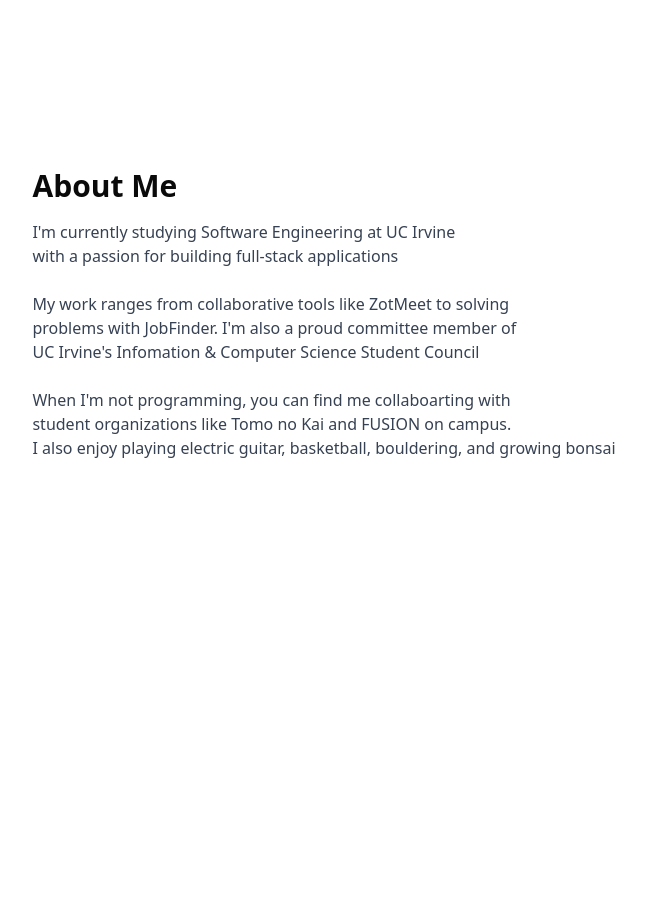
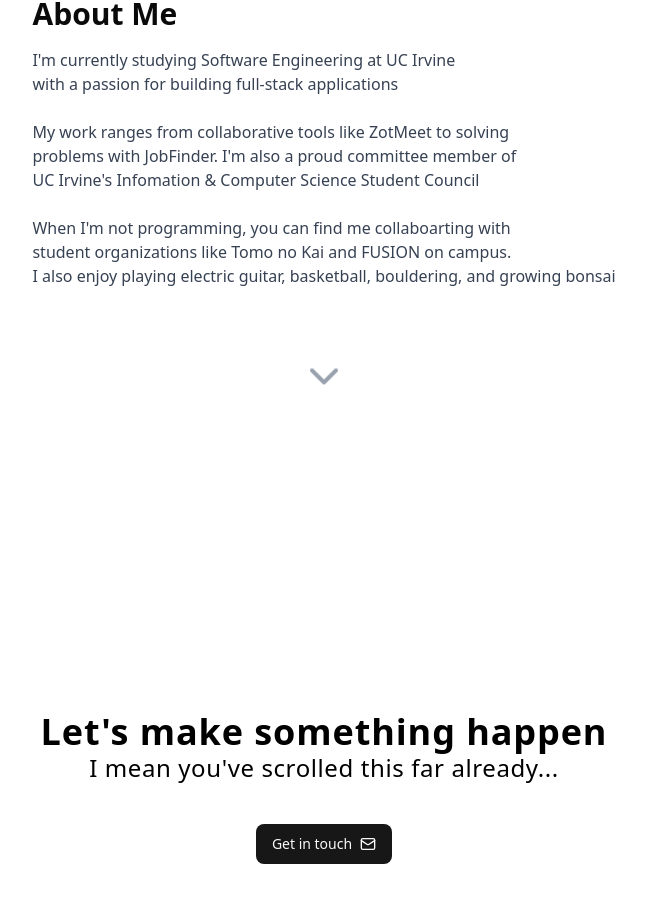
Before and after one commit to ethancha0/new-portfolio, a Next.js app: page / in a window 1280 px wide. Shown: the part 1868-2770 px from the top of the page, without its empty margins (316-962 px from the left). Before the commit the page ends 2360 px from the top, so only its background shows below. Built offline with nearby package versions, Linux system fonts and the light colour scheme.

Commit message:
feat: contact section, resume link

```diff
--- a/app/page.tsx
+++ b/app/page.tsx
@@ -1,7 +1,8 @@
 import Project from "@/components/project_row/project"
 import Header from "@/components/header"
-import About from "@/components/ui/about";
-import ChevronButton from "@/components/ui/chevron-button";
+import About from "@/components/about";
+import Contact from "@/components/contact";
+
 
 
 
@@ -23,6 +24,10 @@
           <About/>
         </section>
 
+        <section id="contact" className="scroll-mt-[25vh] flex justify-center">
+          <Contact/>
+        </section>
+
 
 
     </div>
--- a/components/ui/about.tsx
+++ b/components/about.tsx
@@ -1,8 +1,9 @@
 import React from 'react'
+import ChevronButton from './ui/chevron-button'
 
 const About = () => {
   return (
-    <div className="mt-35 p-8 flex gap-110 ">
+    <div className="flex gap-110 ">
 
         <div>
             <div className="max-w-4xl">
@@ -19,6 +20,14 @@
             When I'm not programming, you can find me collaboarting with <br/>student organizations like
             Tomo no Kai and FUSION on campus.<br/> I also enjoy playing electric guitar, basketball, bouldering, and growing bonsai
         </p>
+
+         <ChevronButton
+          redirect={"contactScroll"}
+          position="inline"
+          wrapperClassName="py-16"
+          buttonClassName="p-6 rounded-full"
+        />
+
         </div>
 
 
--- /dev/null
+++ b/components/contact.tsx
@@ -0,0 +1,35 @@
+import React from 'react'
+import { TextGenerateEffect } from './ui/text-generate-effect'
+import { Button } from './ui/button'
+import { Mail } from 'lucide-react';
+
+const Contact = () => {
+  return (
+    <div className="mt-50 mb-50">
+
+        <div className="text-center">
+        <TextGenerateEffect
+            words="Let's make something happen"
+            className="text-4xl"
+          />
+        <TextGenerateEffect
+            words="I mean you've scrolled this far already... "
+            className="text-2xl font-normal"
+          />
+
+          <Button asChild size="lg" className="mt-10">
+            <a href="mailto:ethanchao2005@gmail.com" className="inline-flex items-center gap-2">
+              Get in touch
+              <Mail />
+            </a>
+          </Button>
+
+        </div>
+
+
+
+    </div>
+  )
+}
+
+export default Contact
--- a/components/header.tsx
+++ b/components/header.tsx
@@ -5,6 +5,8 @@
 import { FaGithub, FaLinkedin } from "react-icons/fa";
 import { Button } from './ui/button';
 import ChevronButton from './ui/chevron-button';
+import { ArrowUpRight, Mail } from 'lucide-react';
+import Link from 'next/link';
 
 const header = () => {
 
@@ -14,6 +16,7 @@
 
   const scrollToProjects = () => scrollToId("projects");
   const scrollToAbout = () => scrollToId("about");
+  const scrollToContact = () => scrollToId("contact");
 
 
 
@@ -57,6 +60,8 @@
           rel="noopener noreferrer">
         <FaLinkedin size={30}/>
       </a>
+
+
       </div>
 
     <div className="mt-6 gap-4 flex">
@@ -66,6 +71,12 @@
 
       <Button variant="secondary" size="lg" className="border border-black" onClick={scrollToAbout}>
         About me
+      </Button>
+
+      <Button variant="secondary" size="lg" className="border border-black">
+       <ArrowUpRight/>
+       <Link href="https://drive.google.com/file/d/12Dr4MBOGNh9ZVZ8bGgBKlJ1j_IQ5DQqX/view?usp=sharing">Resume</Link>
+
       </Button>
 
 
--- a/components/ui/chevron-button.tsx
+++ b/components/ui/chevron-button.tsx
@@ -18,12 +18,25 @@
   buttonClassName = "",
 }: ChevronButtonProps) => {
 
-    const scrollToId = (id: string) => {
-    document.getElementById(id)?.scrollIntoView({ behavior: "smooth", block: "start" });
+  const scrollToId = (id: string) => {
+    document.getElementById(id)?.scrollIntoView({
+      behavior: "smooth",
+      block: "start",
+    });
   };
 
-  const scrollToProjects = () => scrollToId("projects");
-  const scrollToAbout = () => scrollToId("about");
+  const mapRedirectToId = (value: string) => {
+    if (value === "projectScroll") return "projects";
+    if (value === "aboutScroll") return "about";
+    if (value === "contactScroll") return "contact";
+    return value; // allow passing a raw DOM id
+  };
+
+  const handleClick = () => {
+    const id = mapRedirectToId(redirect);
+    if (!id) return;
+    scrollToId(id);
+  };
 
 
 
@@ -40,7 +53,7 @@
         }
       >
         <button
-          onClick={redirect == "projectScroll" ? scrollToProjects : scrollToAbout}
+          onClick={handleClick}
           className={[
             "animate-bounce text-gray-400 dark:text-gray-600 hover:text-gray-600 dark:hover:text-gray-400 transition-colors",
             buttonClassName,
```
